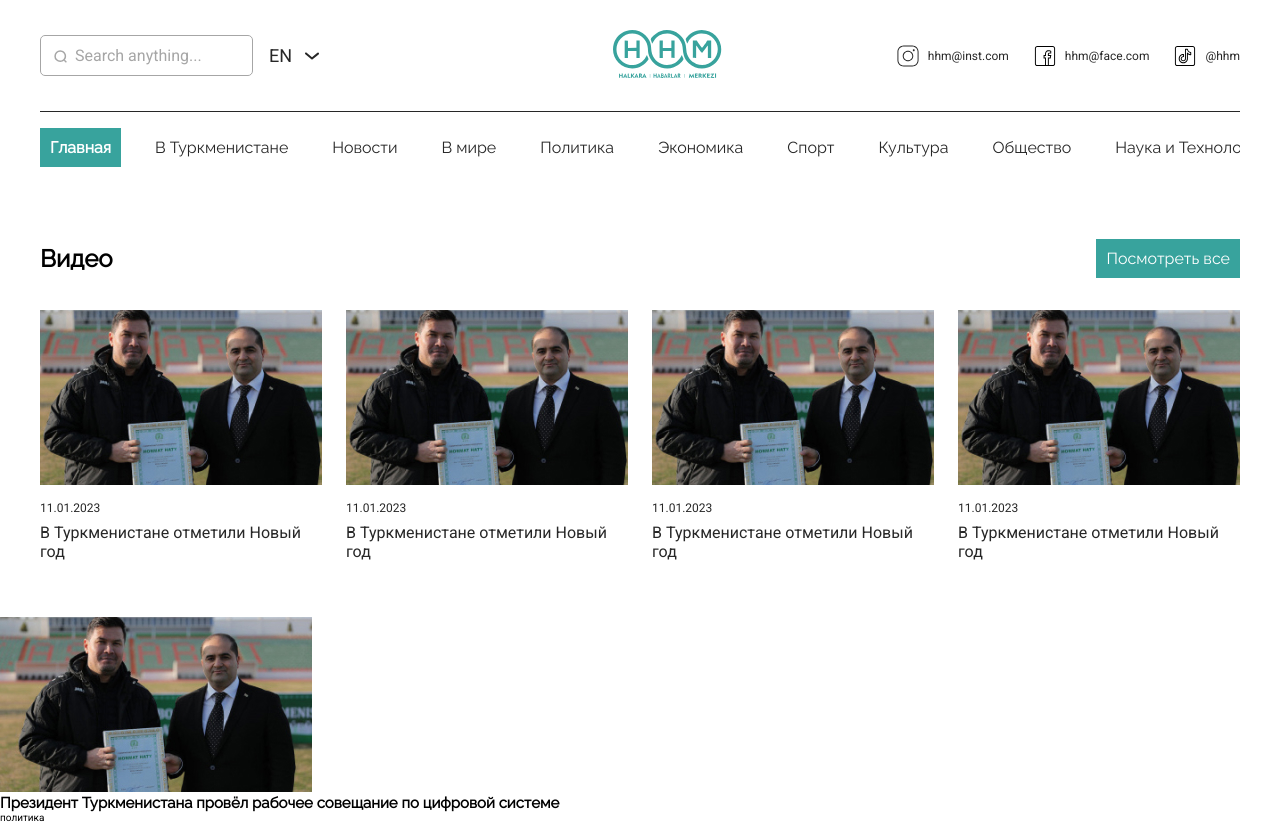
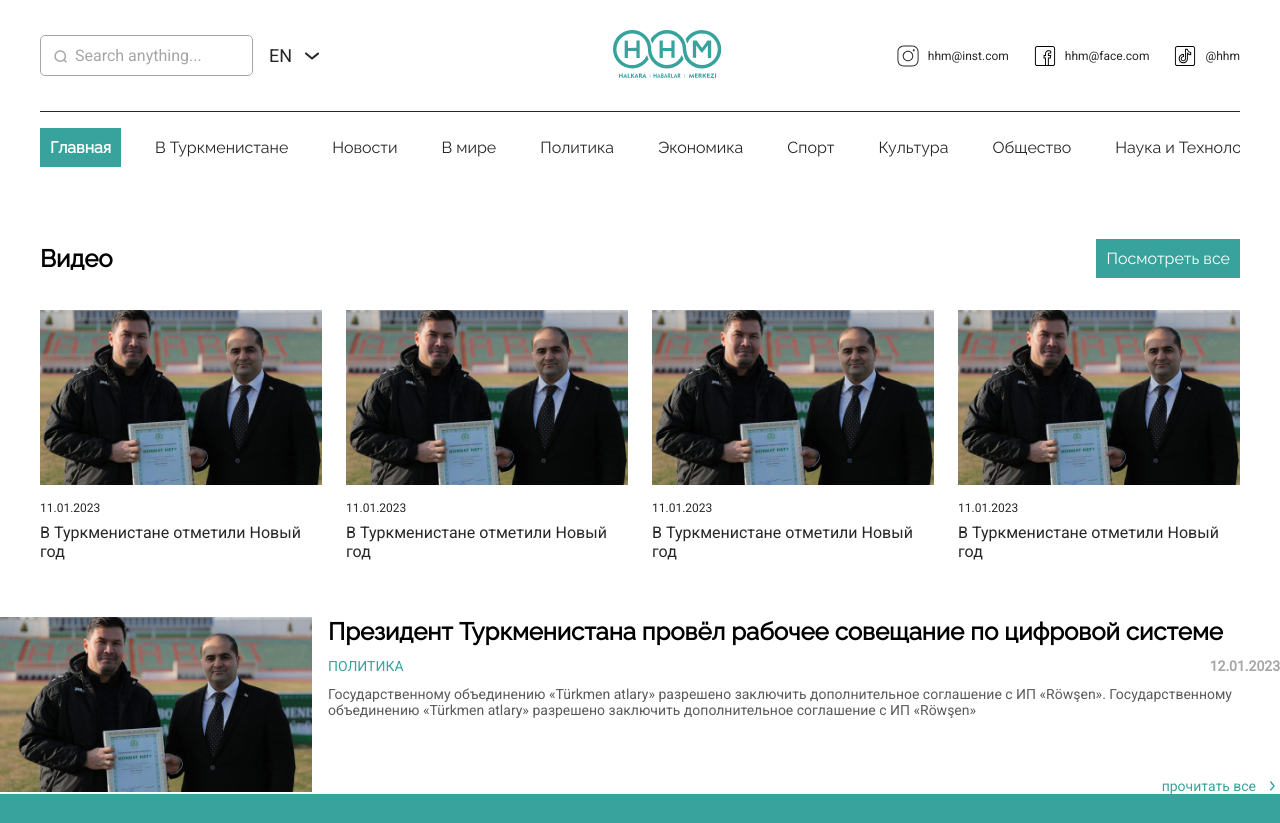
Before and after one commit to VividTruthKeeper/hhm-client, a React (Vite) app: page / in a window 1280 px wide. Shown: the top 823 px of the page. Built offline with nearby package versions, Linux system fonts and the light colour scheme.

Commit message:
imported new styles

```diff
--- a/src/styles/style.scss
+++ b/src/styles/style.scss
@@ -5,3 +5,6 @@
 @import './videos';
 @import './section-title';
 @import './footer';
+@import './news';
+@import './newsCategory';
+@import './newsDate';
```
